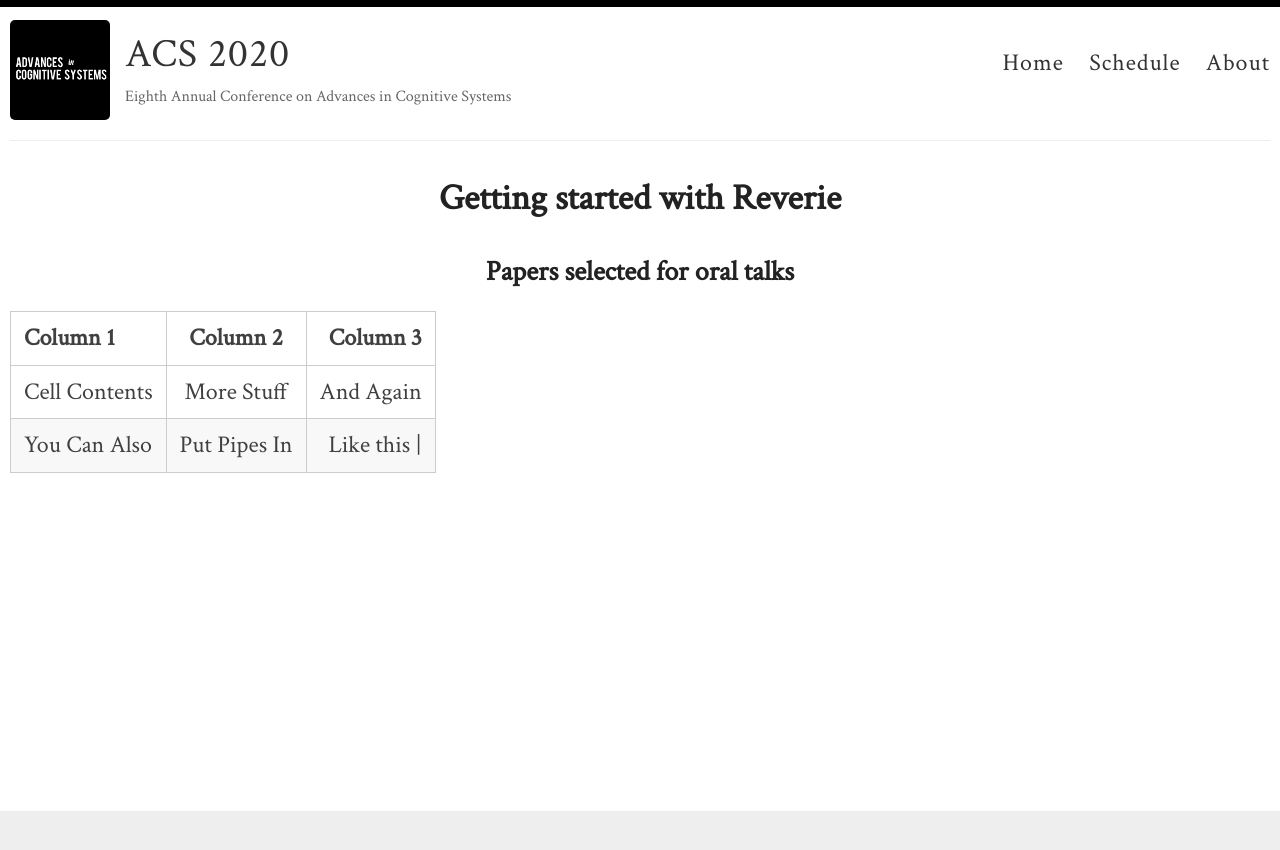
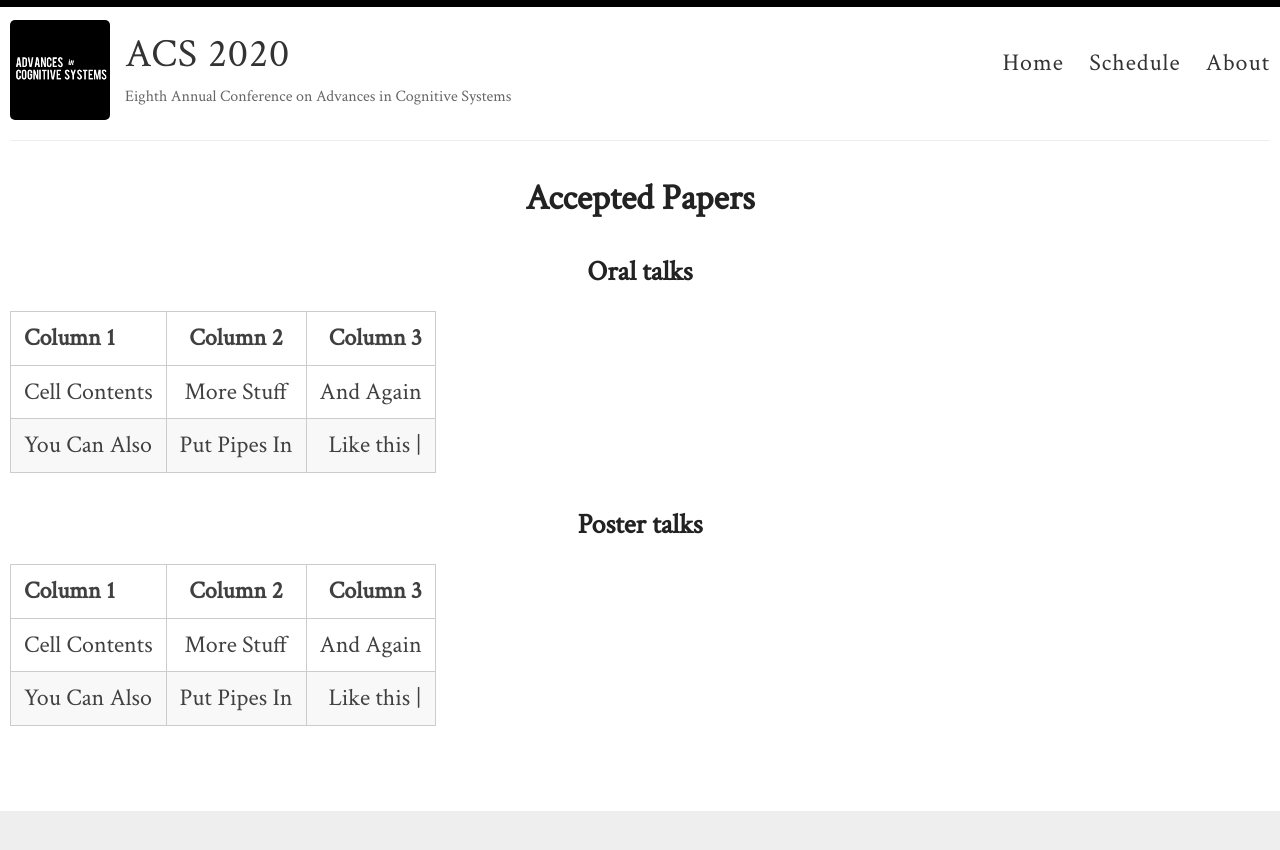
Before and after one commit to anna-reali/dc2021, a Jekyll site: the page built from _pages/schedule.md, in a window 1280 px wide. Shown: the top 850 px of the page. Built offline with Jekyll 4.4.1, drawn with Linux system fonts in a browser that asks for light colours.

Commit message:
Update schedule.md

```diff
--- a/_pages/schedule.md
+++ b/_pages/schedule.md
@@ -1,12 +1,19 @@
 ---
 layout: page
-title: Getting started with Reverie
+title: Accepted Papers
 permalink: /schedule/
 ---
 
-### Papers selected for oral talks
+### Oral talks
 
 | Column 1       | Column 2     | Column 3     |
 | :------------- | :----------: | -----------: |
 |  Cell Contents | More Stuff   | And Again    |
 | You Can Also   | Put Pipes In | Like this \| |
+
+### Poster talks
+
+| Column 1       | Column 2     | Column 3     |
+| :------------- | :----------: | -----------: |
+|  Cell Contents | More Stuff   | And Again    |
+| You Can Also   | Put Pipes In | Like this \| |
```
